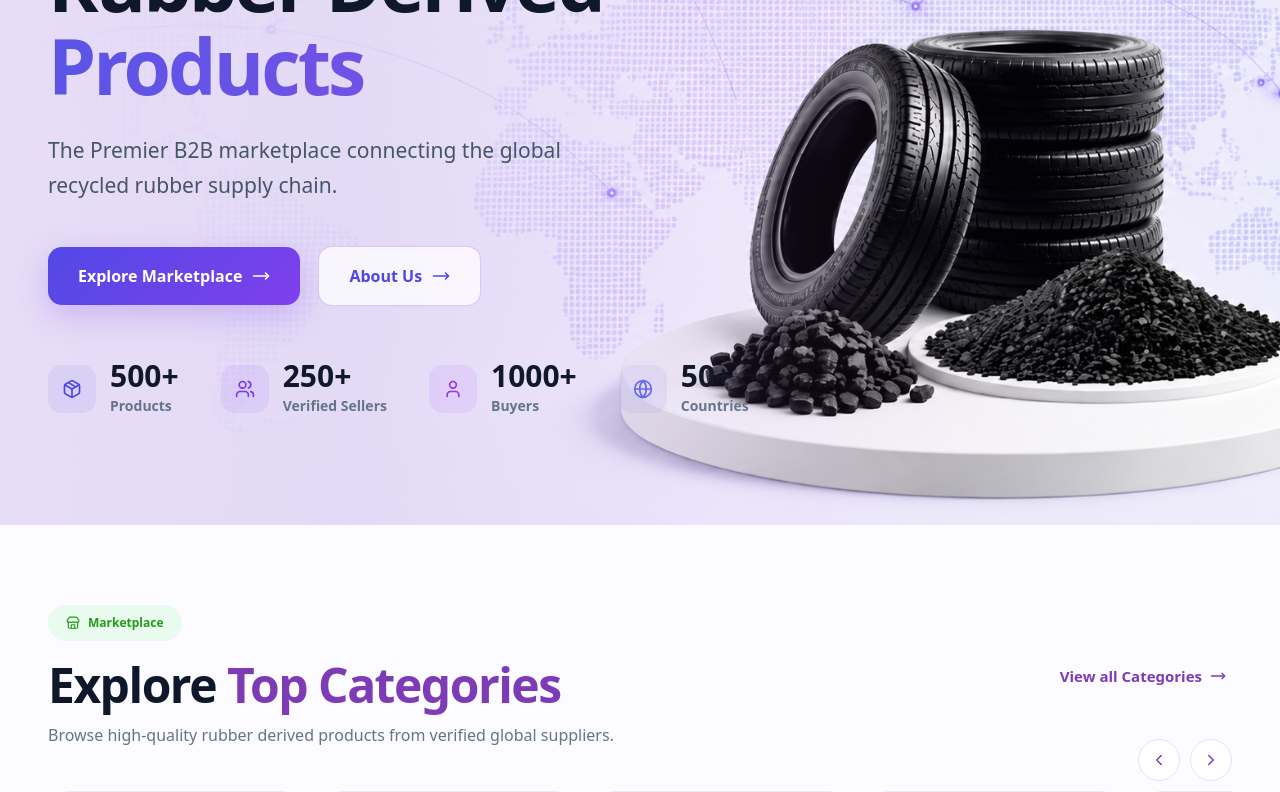
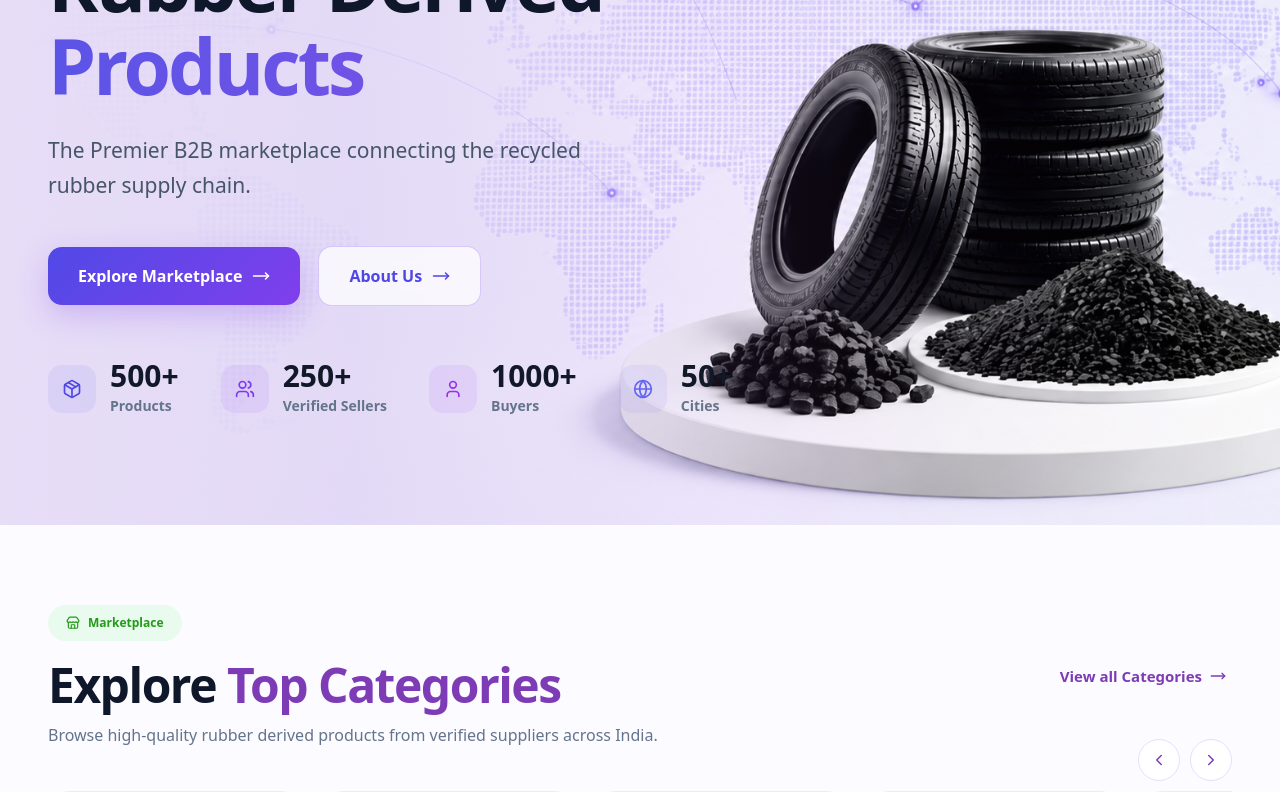
Before and after one commit to GannuNb/rubbermart, a React (Create React App) app in the folder rubberproject/: page / in a window 1280 px wide. Shown: the part 340-1132 px from the top of the page. Built offline with nearby package versions, Linux system fonts and the light colour scheme; no server answers.

Commit message:
global to nation

```diff
--- a/rubberproject/src/components/AllProducts/TyreScrap.js
+++ b/rubberproject/src/components/AllProducts/TyreScrap.js
@@ -106,7 +106,7 @@ const TyreScrap = () => {
 
                             <p>
                                 Powering the future of alternative fuels and recycled manufacturing.
-                                Access a global network of high-quality waste tyre products tailored
+                                Access a Pan India network of high-quality waste tyre products tailored
                                 to your specific industrial requirements.
                             </p>
 
@@ -196,7 +196,7 @@ const TyreScrap = () => {
                                     <p>{product.desc}</p>
                                     <div className={styles.cardFooter}>
                                         <Link to="/our-products" className={styles.quoteBtn}>
-                                             View More <FiArrowRight />
+                                            View More <FiArrowRight />
                                         </Link>
                                     </div>
                                 </div>
@@ -222,7 +222,7 @@ const TyreScrap = () => {
                                 <GiRecycle className={styles.featureIcon} />
                                 <div>
                                     <h4>Sustainable Logistics</h4>
-                                    <p>Certified global shipping and eco-friendly waste management.</p>
+                                    <p>Reliable nationwide shipping and eco-friendly waste management.</p>
                                 </div>
                             </div>
                         </div>
--- a/rubberproject/src/components/FAQPage/FAQPage.js
+++ b/rubberproject/src/components/FAQPage/FAQPage.js
@@ -70,7 +70,7 @@ const FAQPage = () => {
             num: "07",
             category: "Buying & Orders",
             question: "Can I track my order?",
-            answer: "Yes, every transaction automatically outputs milestone status trackers linked directly to global carrier logistics numbers or bulk container waybills visible directly on your dashboard."
+            answer: "Yes, every transaction automatically outputs milestone status trackers linked directly to Nation wide carrier logistics numbers or bulk container waybills visible directly on your dashboard."
         },
         {
             id: 8,
--- a/rubberproject/src/components/SellerGuide/SellerHero.js
+++ b/rubberproject/src/components/SellerGuide/SellerHero.js
@@ -40,7 +40,7 @@ const SellerHero = ({ onTabClick, refs }) => {
 
           <p className={styles.desc}>
             Everything you need to list your scrap, manage inventory, and get
-            paid securely. Join hundreds of verified suppliers reaching global
+            paid securely. Join hundreds of verified suppliers reaching Country wide
             buyers on Rubberscrapmart.
           </p>
 
--- a/rubberproject/src/pages/Homepage/HomeComponents/CategoriesSection.js
+++ b/rubberproject/src/pages/Homepage/HomeComponents/CategoriesSection.js
@@ -117,8 +117,7 @@ function CategoriesSection() {
                 </h2>
 
                 <p className={styles.subText}>
-                  Browse high-quality rubber derived products from verified
-                  global suppliers.
+                  Browse high-quality rubber derived products from verified suppliers across India.
                 </p>
               </div>
 
--- a/rubberproject/src/pages/Homepage/HomeComponents/HeroSection.js
+++ b/rubberproject/src/pages/Homepage/HomeComponents/HeroSection.js
@@ -101,7 +101,7 @@ const HeroSection = () => {
     {
       icon: <Globe size={20} />,
       value: 50,
-      label: "Countries",
+      label: "Cities",
       color: "#6366f1",
     },
   ];
@@ -133,8 +133,7 @@ const HeroSection = () => {
             </h1>
 
             <p className={styles.subText}>
-              The Premier B2B marketplace connecting the global recycled rubber
-              supply chain.
+              The Premier B2B marketplace connecting the recycled rubber supply chain.
             </p>
 
             {/* BUTTONS */}
--- a/rubberproject/src/pages/Homepage/HomeComponents/HowItWorksSection.js
+++ b/rubberproject/src/pages/Homepage/HomeComponents/HowItWorksSection.js
@@ -22,7 +22,7 @@ function HowItWorksSection() {
     {
       icon: <UserPlus size={22} />,
       title: "Get Started",
-      desc: "Create your profile and access global rubber markets as a buyer or seller.",
+      desc: "Create your profile and start trading with trusted rubber businesses across India.",
       theme: "purple",
     },
 
@@ -85,11 +85,10 @@ function HowItWorksSection() {
               <div className={styles.stepCard}>
                 <div
                   className={`${styles.iconBox}
-                  ${
-                    step.theme === "green"
+                  ${step.theme === "green"
                       ? styles.greenIcon
                       : styles.purpleIcon
-                  }`}
+                    }`}
                 >
                   {step.icon}
                 </div>
@@ -98,11 +97,10 @@ function HowItWorksSection() {
 
                 <div
                   className={`${styles.smallLine}
-                  ${
-                    step.theme === "green"
+                  ${step.theme === "green"
                       ? styles.greenLine
                       : styles.purpleLine
-                  }`}
+                    }`}
                 ></div>
 
                 <p>{step.desc}</p>
@@ -169,7 +167,7 @@ function HowItWorksSection() {
               <div className={styles.guideText}>
                 <h5 className={styles.greenText}>Seller Guide</h5>
 
-                <p>Learn how to sell and grow your business globally.</p>
+                <p>Learn how to expand your rubber business and reach buyers across India.</p>
               </div>
             </div>
 
--- a/rubberproject/src/pages/Homepage/HomeComponents/TestimonialsSection.js
+++ b/rubberproject/src/pages/Homepage/HomeComponents/TestimonialsSection.js
@@ -58,9 +58,8 @@ const TestimonialsSection = () => {
   return (
     <section
       ref={sectionRef}
-      className={`${styles.testimonialSection} ${
-        isVisible ? styles.animateIn : ""
-      }`}
+      className={`${styles.testimonialSection} ${isVisible ? styles.animateIn : ""
+        }`}
     >
 
       {/* BACKGROUND GLOW */}
@@ -84,8 +83,7 @@ const TestimonialsSection = () => {
           </h2>
 
           <p className={styles.subtitle}>
-            Real experiences from verified buyers and sellers
-            using RubberScrapMart across global markets.
+            Real experiences from verified buyers and sellers using RubberScrapMart across India.
           </p>
 
         </div>
--- a/rubberproject/src/pages/TopHero.js
+++ b/rubberproject/src/pages/TopHero.js
@@ -99,7 +99,7 @@ export default function TopHero() {
           transition={{ delay: 0.4 }}
           className="text-xl md:text-2xl text-gray-400 max-w-2xl mb-10 font-medium"
         >
-          The premier B2B marketplace connecting the global <br className="hidden md:block" /> recycled rubber supply chain.
+          The premier B2B marketplace connecting the Nation Wide <br className="hidden md:block" /> recycled rubber supply chain.
         </motion.p>
 
         <motion.button
--- a/rubberproject/src/pages/admin/AdminUsers.js
+++ b/rubberproject/src/pages/admin/AdminUsers.js
@@ -97,7 +97,7 @@ function AdminUsers() {
       <div className={styles.adminUsersHeader}>
         <h1 className={styles.adminUsersTitle}>Users Management</h1>
         <p className={styles.adminUsersSubtitle}>
-          View platform administrators, registered buyers, and active global sellers
+          View platform administrators, registered buyers, and active sellers
         </p>
       </div>
 
```
